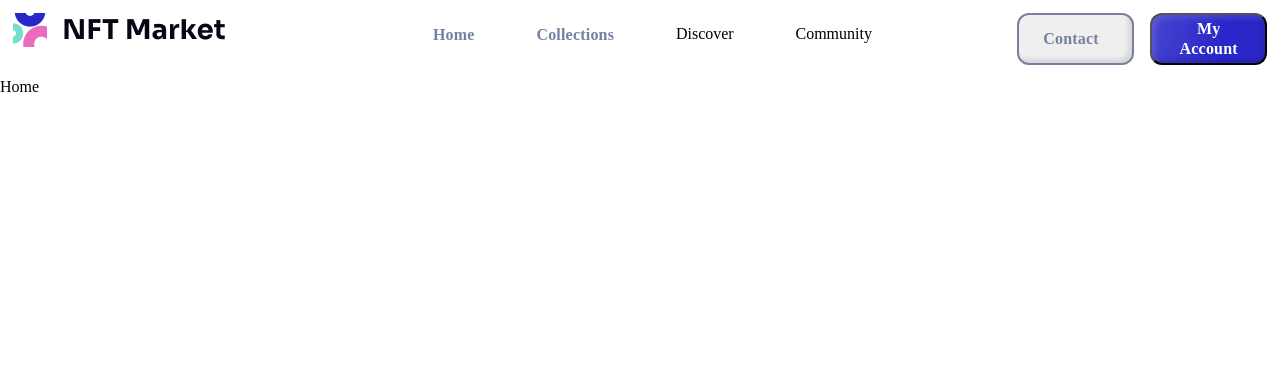
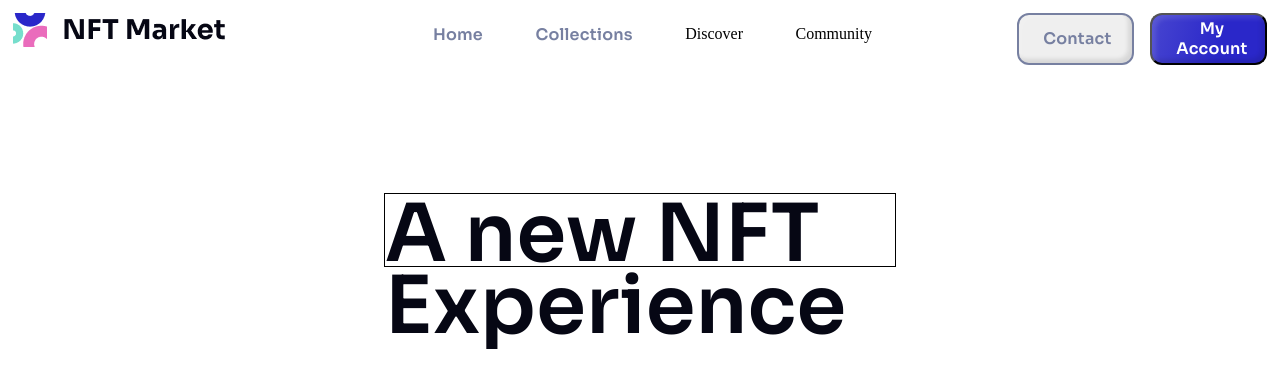
Before and after one commit to Danieldotcomcoder/nft-app, an Angular app: page / in a window 1280 px wide. Shown: the top 388 px of the page. Built offline with nearby package versions, Linux system fonts and the light colour scheme.

Commit message:
Import font family Sora

```diff
--- a/src/app/home/home.component.css
+++ b/src/app/home/home.component.css
@@ -1,4 +1,29 @@
 * {
-    margin: 0;
-    padding: 0;
+  margin: 0;
+  padding: 0;
 }
+
+.main-frame {
+  box-sizing: border-box;
+  border: 1px solid black;
+  width: 40%;
+  margin: auto;
+  margin-top: 10%;
+  text-align: center;
+}
+
+.main-frame h1 {
+  position: absolute;
+  /* width: 652px;
+  height: 120px; */
+  /* left: calc(50% - 652px / 2 - 92.5px);
+  top: calc(50% - 120px / 2 - 49.5px); */
+  font-family: "Sora";
+  font-style: normal;
+  font-weight: 600;
+  font-size: 80px;
+  line-height: 100%;
+  text-align: center;
+  letter-spacing: 0.2px;
+  color: #060714;
+}
--- a/src/app/home/home.component.html
+++ b/src/app/home/home.component.html
@@ -1 +1,11 @@
-Home
+<div class="main-frame">
+    <h1>
+        A new NFT </h1>
+        <br>
+        <br>
+        <br>
+        <br>
+     <h1>
+        Experience
+    </h1>
+</div>
--- a/src/styles.css
+++ b/src/styles.css
@@ -2,3 +2,8 @@
     margin: 0;
     padding: 0;
 }
+
+@font-face {
+    font-family: 'Sora';
+    src: url('../src/assets/Sora-VariableFont_wght.ttf');
+  }
```
Also changed, not shown: src/assets/Sora-VariableFont_wght.ttf (added).
